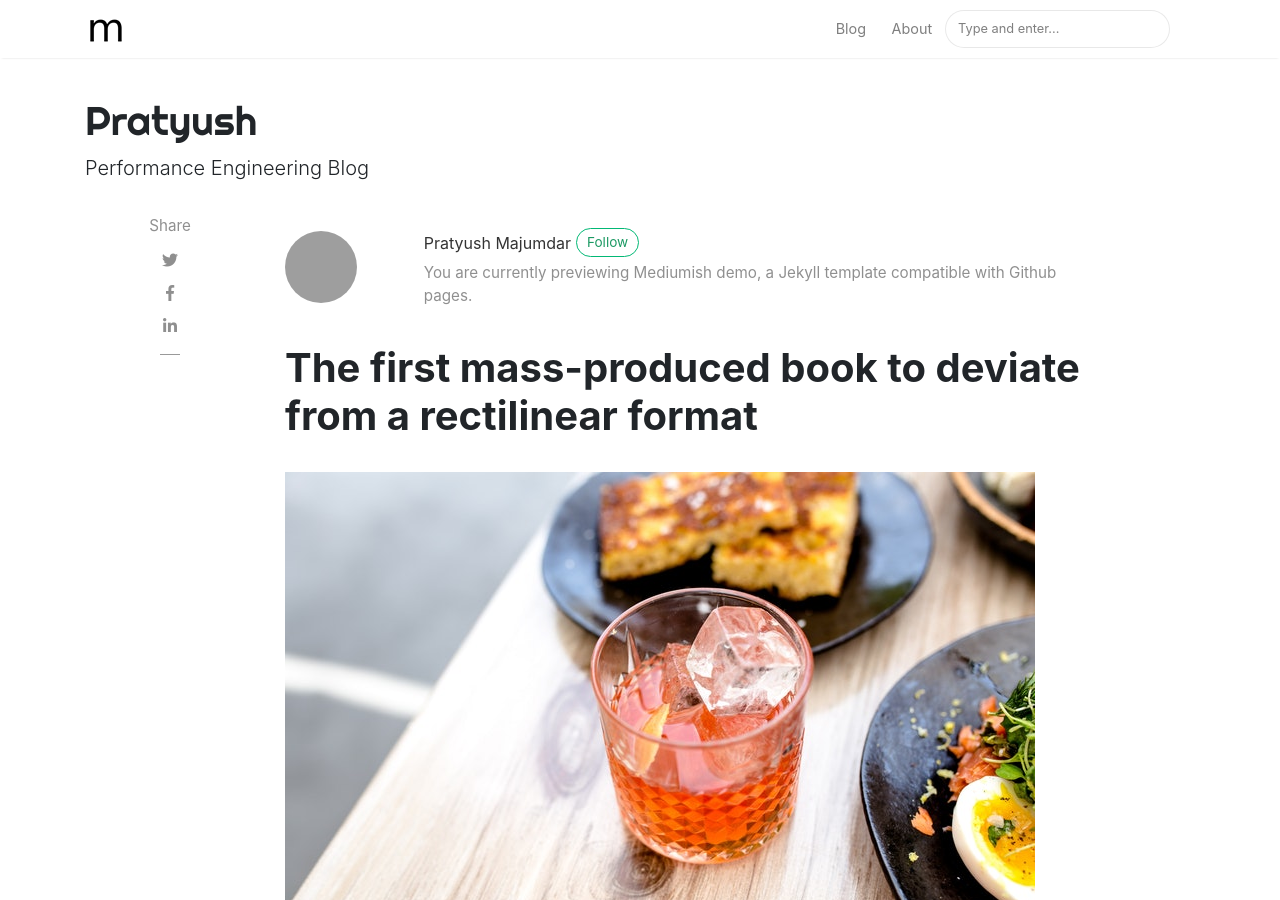
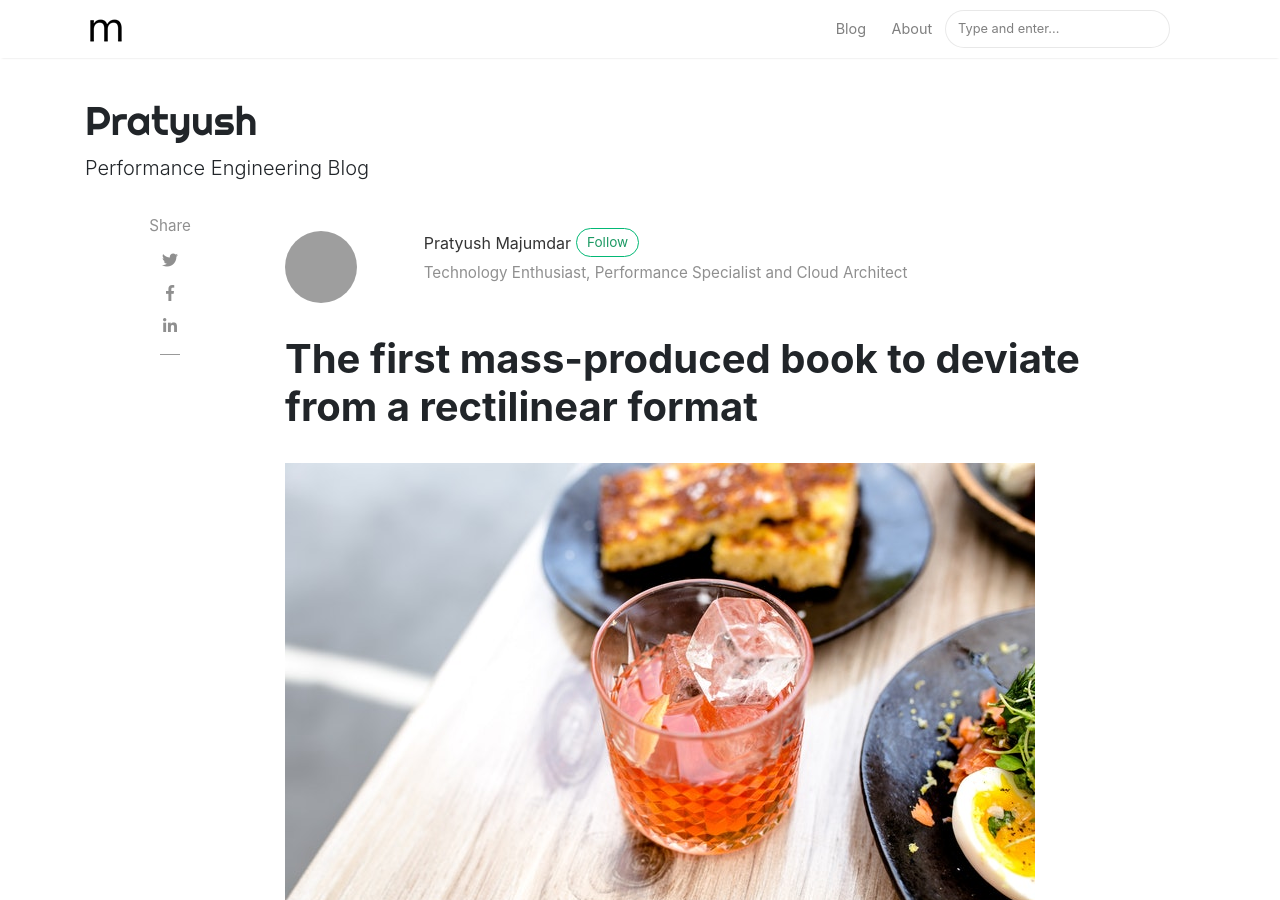
Before and after one commit to pratyush1806/pratyush1806.github.io, a Jekyll site: the page built from _posts/2018-06-12-first-mass-produced.md, in a window 1280 px wide and 900 px high. Built offline with Jekyll 4.4.1, drawn with Linux system fonts in a browser that asks for light colours; nearby versions of some CDN libraries; comment, search, counter and statistics services are not loaded; grey boxes are pictures that could not be loaded.

```diff
--- a/_config.yml
+++ b/_config.yml
@@ -20,7 +20,7 @@
     email: pratyush.majumdar@gmail.com
     web: https://pratyush1806.github.io
     twitter: https://twitter.com/_pratyush
-    description: "You are currently previewing Mediumish demo, a Jekyll template compatible with Github pages."
+    description: "Technology Enthusiast, Performance Specialist and Cloud Architect"
 
 # Plugins
 plugins:
--- a/_layouts/default.html
+++ b/_layouts/default.html
@@ -29,7 +29,7 @@
 })(window,document,'script','//www.google-analytics.com/analytics.js','ga');
 ga('create', '{{site.google_analytics}}', 'auto');
 ga('send', 'pageview');
-</script>
+</script> -->
 {% endif %}
 
 {% capture layout %}{% if page.layout %}layout-{{ page.layout }}{% endif %}{% endcapture %}
```
Also changed, not shown: other parts of _layouts/default.html (+1 -1 lines).
